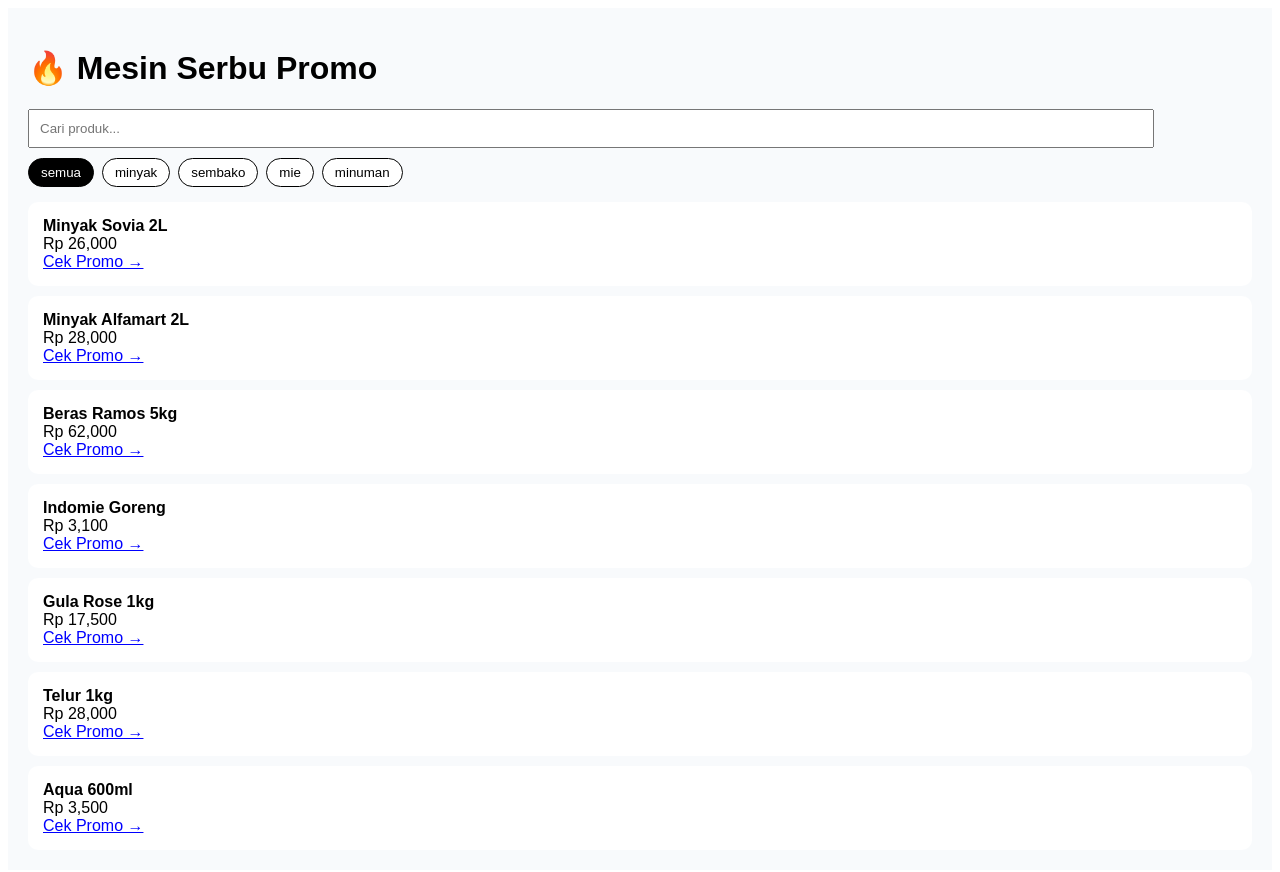
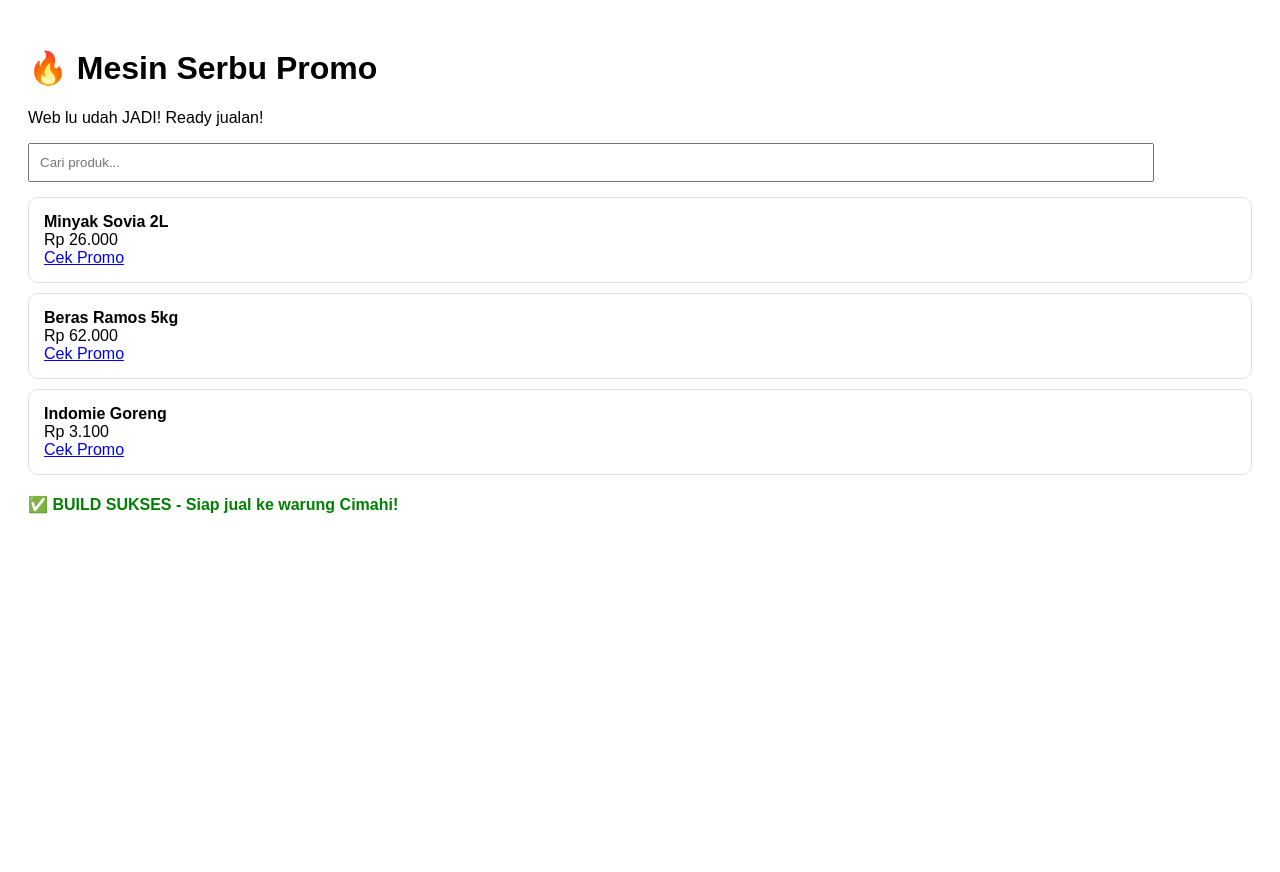
Before and after one commit to tenblood10-blip/Mesin-serbu-promo, a React (Vite) app: page / in a window 1280 px wide. Shown: the top 872 px of the page. After the commit the page ends 800 px from the top, so only its background shows below. Built offline with nearby package versions, Linux system fonts and the light colour scheme.

Commit message:
Update App.jsx

```diff
--- a/src/App.jsx
+++ b/src/App.jsx
@@ -1,38 +1,24 @@
-import { useState, useMemo } from 'react'
-const marketLink = (q, p) => {
-  const query = encodeURIComponent(`${q} ${p} promo`.trim())
-  return `https://www.google.com/search?q=${query}&tbm=shop`
-}
-const DATA = [
-  {produk:'Minyak Sovia 2L',kategori:'minyak',harga:26000},
-  {produk:'Minyak Alfamart 2L',kategori:'minyak',harga:28000},
-  {produk:'Beras Ramos 5kg',kategori:'sembako',harga:62000},
-  {produk:'Indomie Goreng',kategori:'mie',harga:3100},
-  {produk:'Gula Rose 1kg',kategori:'sembako',harga:17500},
-  {produk:'Telur 1kg',kategori:'sembako',harga:28000},
-  {produk:'Aqua 600ml',kategori:'minuman',harga:3500},
-]
-export default function App(){
-  const [cat,setCat]=useState('semua')
-  const [search,setSearch]=useState('')
-  const processed=useMemo(()=>DATA.filter(d=>{
-    const okCat = cat==='semua' || d.kategori===cat
-    const okSearch = d.produk.toLowerCase().includes(search.toLowerCase())
-    return okCat && okSearch
-  }),[cat,search])
+export default function App() {
   return (
-    <div style={{padding:20,fontFamily:'sans-serif',background:'#f8fafc',minHeight:'100vh'}}>
+    <div style={{padding:20,fontFamily:'sans-serif'}}>
       <h1>🔥 Mesin Serbu Promo</h1>
-      <input placeholder="Cari produk..." value={search} onChange={e=>setSearch(e.target.value)} style={{padding:10,width:'90%',marginBottom:10}}/>
-      <div style={{display:'flex',gap:8,marginBottom:15,flexWrap:'wrap'}}>
-        {['semua','minyak','sembako','mie','minuman'].map(c=><button key={c} onClick={()=>setCat(c)} style={{padding:'6px 12px',background:cat===c?'black':'white',color:cat===c?'white':'black',border:'1px solid black',borderRadius:20}}>{c}</button>)}
+      <p>Web lu udah JADI! Ready jualan!</p>
+      <input placeholder="Cari produk..." style={{padding:10,width:'90%'}} />
+      <div style={{marginTop:15}}>
+        <div style={{background:'white',padding:15,border:'1px solid #ddd',borderRadius:10,marginBottom:10}}>
+          <b>Minyak Sovia 2L</b><br/>Rp 26.000<br/>
+          <a href="https://www.google.com/search?q=minyak+sovia+promo&tbm=shop" target="_blank">Cek Promo</a>
+        </div>
+        <div style={{background:'white',padding:15,border:'1px solid #ddd',borderRadius:10,marginBottom:10}}>
+          <b>Beras Ramos 5kg</b><br/>Rp 62.000<br/>
+          <a href="https://www.google.com/search?q=beras+ramos+promo&tbm=shop" target="_blank">Cek Promo</a>
+        </div>
+        <div style={{background:'white',padding:15,border:'1px solid #ddd',borderRadius:10}}>
+          <b>Indomie Goreng</b><br/>Rp 3.100<br/>
+          <a href="https://www.google.com/search?q=indomie+goreng+promo&tbm=shop" target="_blank">Cek Promo</a>
+        </div>
       </div>
-      <div style={{display:'grid',gap:10}}>
-        {processed.map((d,i)=><div key={i} style={{background:'white',padding:15,borderRadius:10}}>
-          <b>{d.produk}</b><br/>Rp {d.harga.toLocaleString()}<br/>
-          <a href={marketLink(d.produk,'')} target="_blank" style={{color:'blue'}}>Cek Promo →</a>
-        </div>)}
-      </div>
+      <p style={{marginTop:20,color:'green',fontWeight:'bold'}}>✅ BUILD SUKSES - Siap jual ke warung Cimahi!</p>
     </div>
   )
-    }
+            }
```
